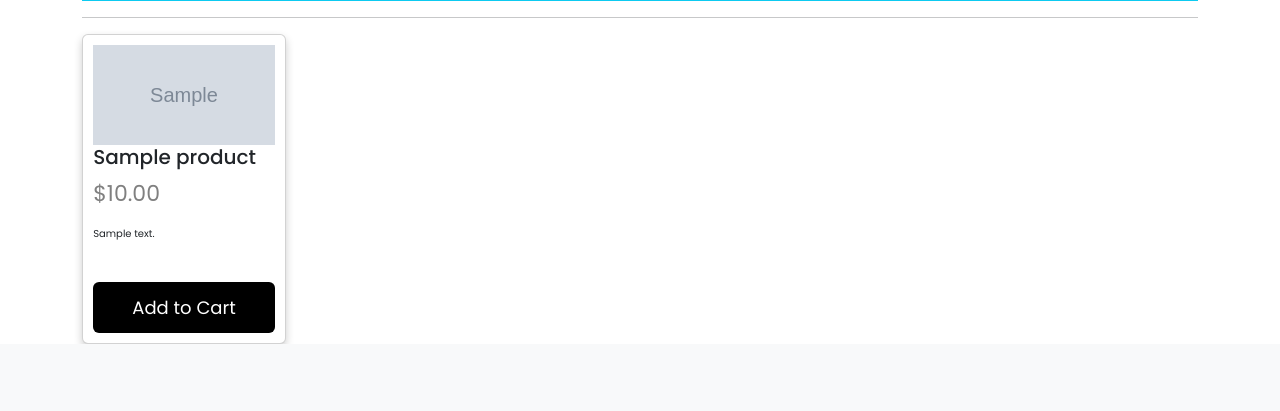
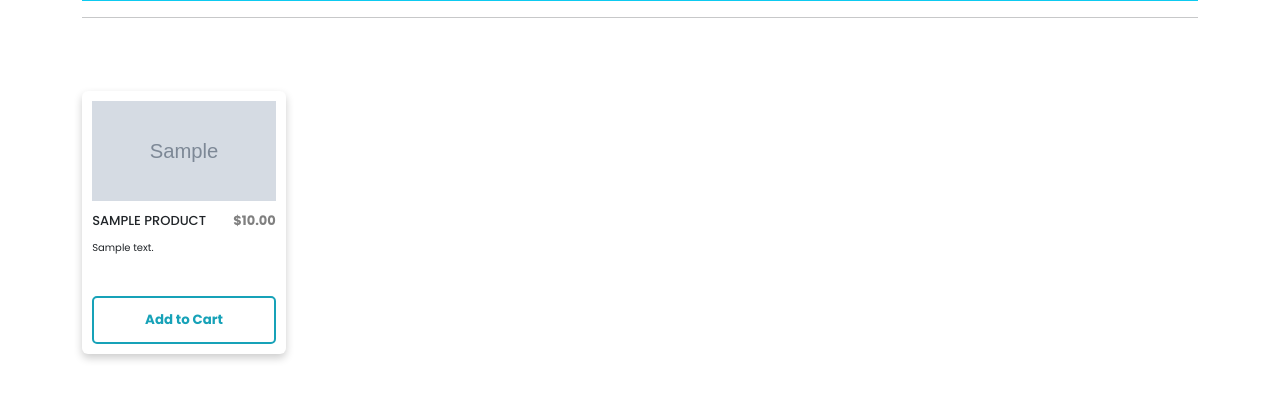
Before and after one commit to Silvokyda/SavannaLink, a Django app: page /marketplace/ in a window 1280 px wide. Shown: the part 1006-1417 px from the top of the page. Before the commit the page ends 1350 px from the top, so only its background shows below. Run offline with Django 4.2, Linux system fonts and the light colour scheme; tables that the repository leaves empty hold one stand-in row (values such as "Sample post"); grey boxes marked "Sample" are stand-in pictures; some libraries are stand-ins or nearby versions.

Commit message:
Update product_card.html

```diff
--- a/myApp/templates/market/product_card.html
+++ b/myApp/templates/market/product_card.html
@@ -4,13 +4,15 @@
                 <div class="tab-pane fade show active" id="nav-all" role="tabpanel" aria-labelledby="nav-all-tab">
                     <div class="product-grid row row-cols-1 row-cols-sm-2 row-cols-md-3 row-cols-lg-4 row-cols-xl-5">
                         {% for product in products %}
-                        <div class="col">
-                            <div class="card">
+                        <div class="col card-box">
+                            <div class="card border-0">
                                 <img src="{{ product.image.url }}" alt="{{ product.name }}" style="width:100%">
-                                <h5 class="card-title">{{ product.name }}</h5>
-                                <p class="price">${{ product.price }}</p>
+                                <div class="card-info m-0">
+                                    <h5 class="info-title m-0">{{ product.name }}</h5>
+                                    <p class="info-price m-0">${{ product.price }}</p>
+                                </div>
                                 <p class="card-text">{{ product.description }}</p>
-                                <button class="btn btn-primary" onclick="addToCart('{{ product.id }}')">Add to Cart</button>
+                                <button class="card-btn" onclick="addToCart('{{ product.id }}')">Add to Cart</button>
                             </div>
                         </div>
                         {% endfor %}
```
